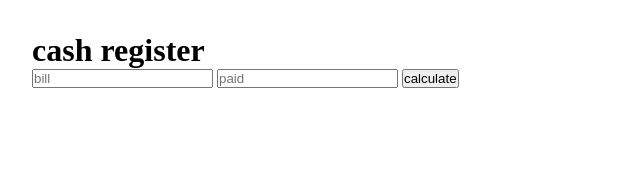
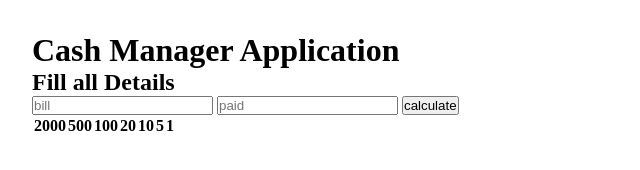
Before and after one commit to amangupta37/CashManager, a plain HTML site: page index.html in a window 1280 px wide. Shown: the whole page, without its empty margins (0-640 px from the left). Drawn offline with Linux system fonts and the light colour scheme.

Commit message:
added : table section

```diff
--- a/index.html
+++ b/index.html
@@ -7,17 +7,37 @@
     <meta name="viewport" content="width=device-width, initial-scale=1.0" />
     <title>Cash Register App</title>
   </head>
+
   <body>
-    <div class="cash">
+    <header>
+      <h1>Cash Manager Application</h1>
+    </header>
+    <section class="cash">
       <div class="cash__title">
-        <h1>cash register</h1>
+        <h1>Fill all Details</h1>
       </div>
       <div class="cash__processing">
         <input type="number" id="bill" placeholder="bill" />
         <input type="number" id="paid" placeholder="paid" />
         <button type="button" id="btn">calculate</button>
       </div>
-    </div>
+    </section>
+    <section>
+      <div class="output">
+        <table>
+          <tr>
+            <th>2000</th>
+            <th>500</th>
+            <th>100</th>
+            <th>20</th>
+            <th>10</th>
+            <th>5</th>
+            <th>1</th>
+          </tr>
+          <tr id="display_count"></tr>
+        </table>
+      </div>
+    </section>
   </body>
 
   <script src="app.js"></script>
```
